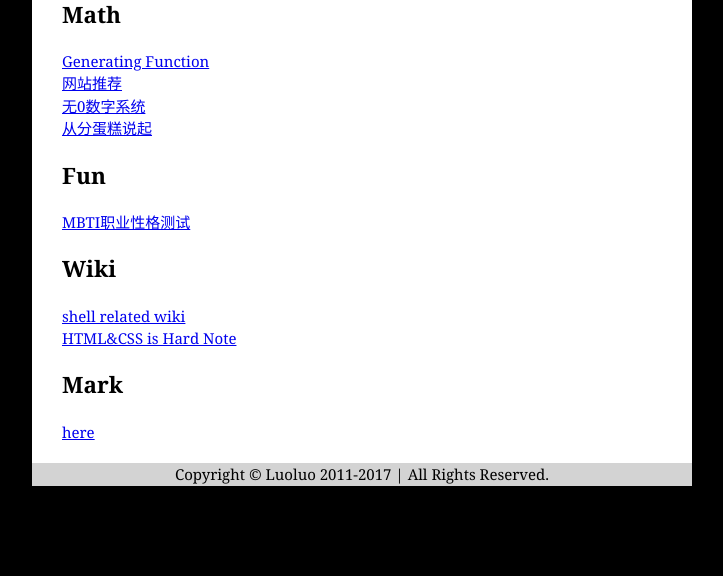
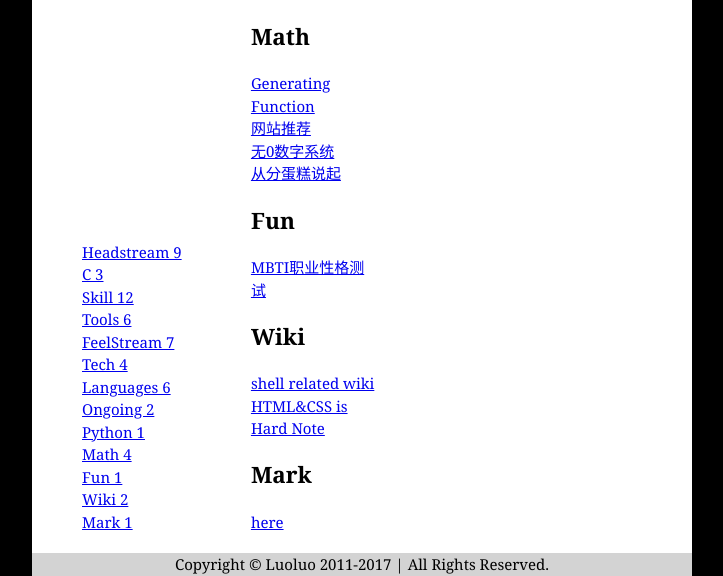
Before and after one commit to luoluo/last-blog, a Flask app: page /categories in a window 1280 px wide. Shown: the part 2221-2797 px from the top of the page, without its empty margins (278-1001 px from the left). Before the commit the page ends 2707 px from the top, so only its background shows below. Run offline with Flask 2, Linux system fonts and the light colour scheme; some libraries are stand-ins or nearby versions.

Commit message:
add tag styles

```diff
--- a/static/css/base.css
+++ b/static/css/base.css
@@ -76,3 +76,14 @@ sup {
   -webkit-margin-end: 0px;
   font-weight: bold;
 }
+
+.category-tag {
+    display: inline-block;
+    margin: 0px 20px 0px 20px;
+    width: 125px;
+}
+.category-detail {
+    display: inline-block;
+    margin: 0px 20px 0px 20px;
+    width: 125px;
+}
--- a/templates/categories.html
+++ b/templates/categories.html
@@ -1,12 +1,15 @@
 {% extends "base.html" %}
 
 {% block content %}
+<div class="category-tag">
 {% for (category, values) in categories %}
     <div class="category">
         <div class="category-link"> <a href="/categories#{{category}}">{{category}} {{values|length}}</a></div>
     </div>
+{% endfor %}
+</div>
 
-{% endfor %}
+<div class="category-detail">
 {% for (category, values) in categories %}
     <div class="category">
         <h2 id="{{category}}"> {{category}}</h2>
@@ -17,5 +20,6 @@
         {% endfor %}
     </div>
 {% endfor %}
+</div>
 
 {% endblock %}
```
